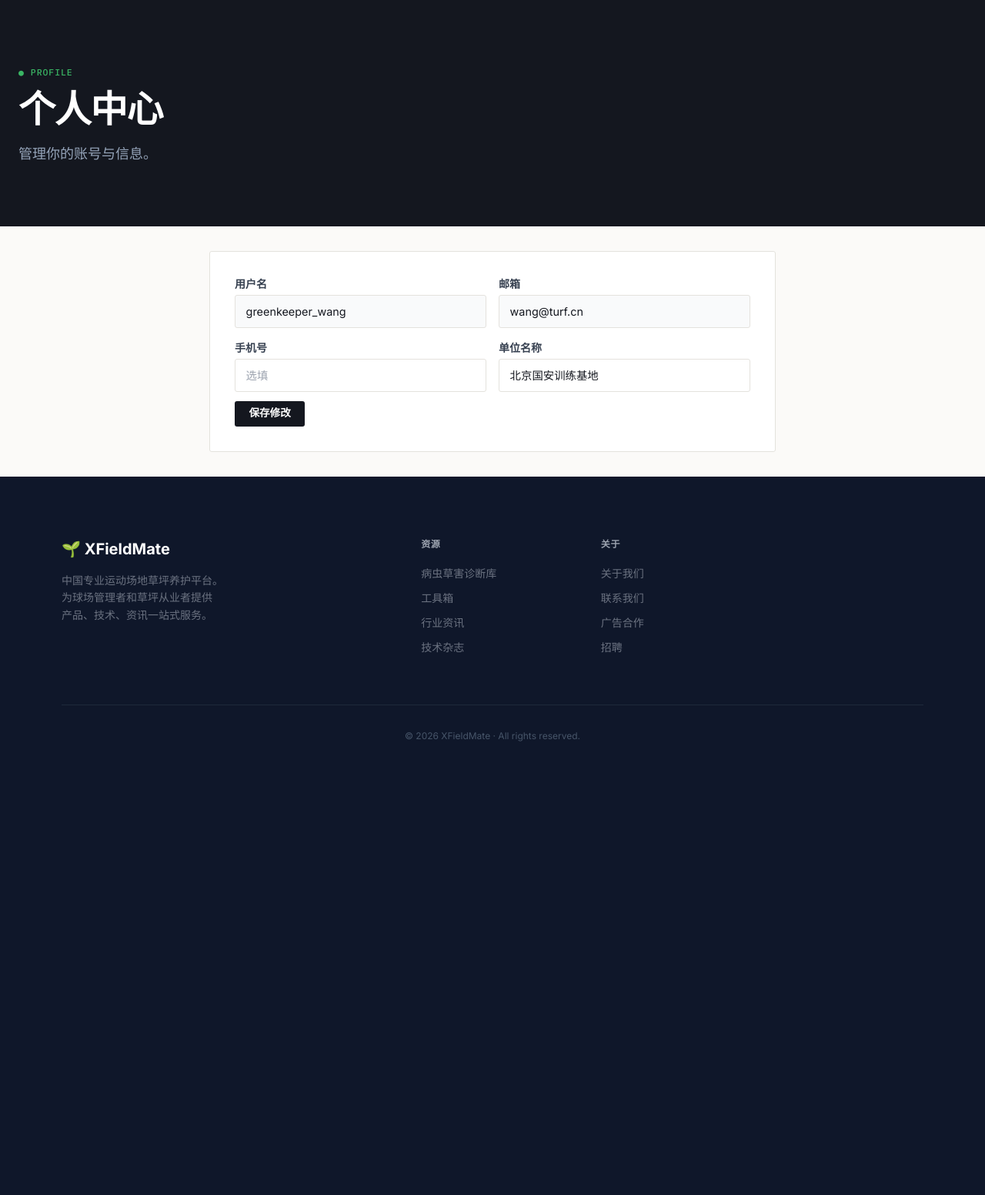
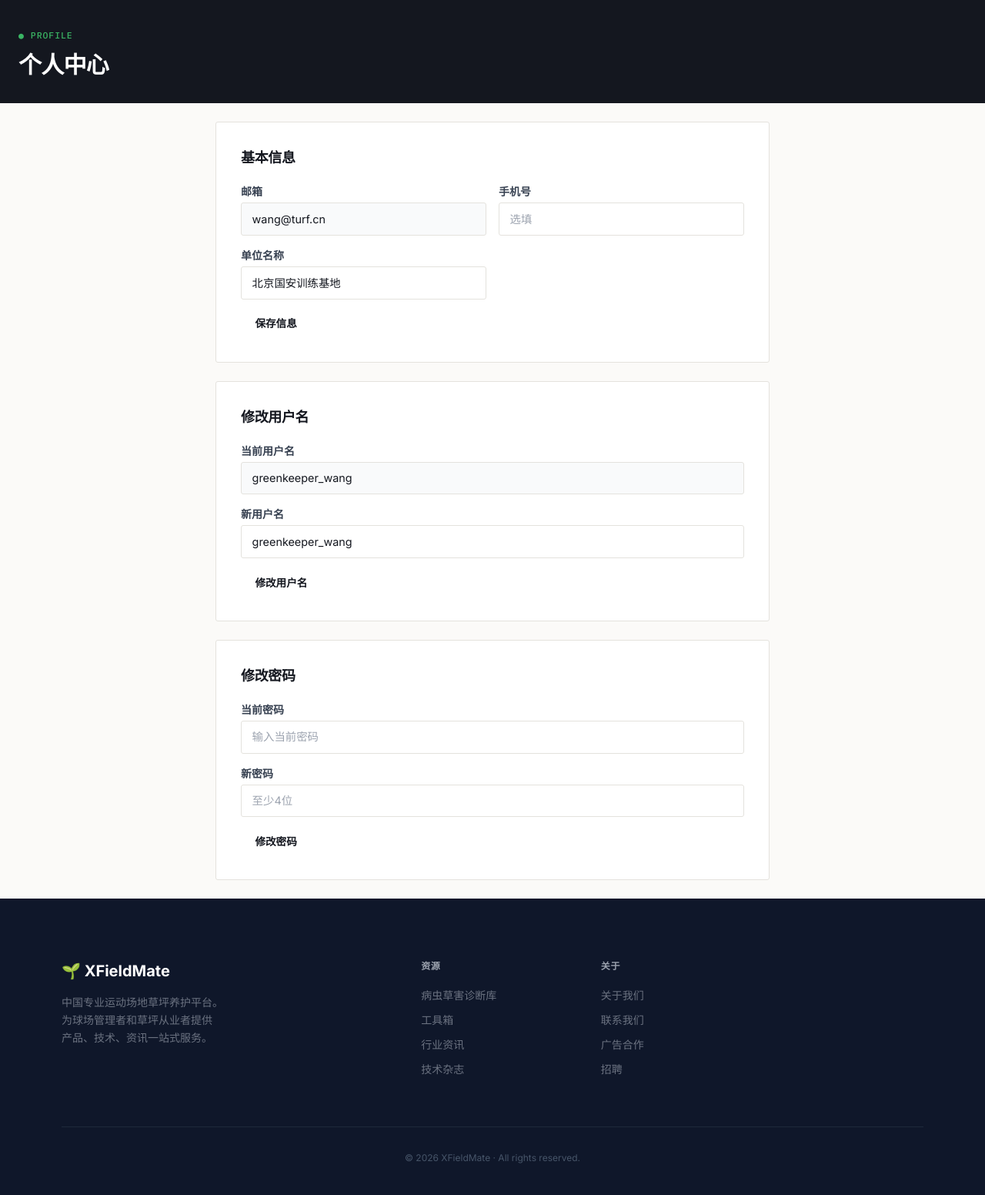
Before and after one commit to liuheming758505-crypto/turfpro, a Flask app: page /profile in a window 1280 px wide. Shown: the part 57-1609 px from the top of the page at 77% size. Before the commit the page ends 1020 px from the top, so only its background shows below. Run offline with Flask 3, Linux system fonts and the light colour scheme; a user stored in the database is signed in; data comes from the database, SQL or seed files in the repository; some libraries are stand-ins or nearby versions.

Commit message:
add: profile with username/password change

```diff
--- a/routes.py
+++ b/routes.py
@@ -134,8 +134,30 @@ def advertise(): return render_template('advertise.html')
 @login_required
 def profile():
     if request.method=='POST':
-        current_user.phone=request.form.get('phone',''); current_user.company=request.form.get('company','')
-        db.session.commit(); flash('已更新','success')
+        action = request.form.get('action','info')
+        if action == 'info':
+            current_user.phone = request.form.get('phone','')
+            current_user.company = request.form.get('company','')
+            db.session.commit(); flash('信息已更新','success')
+        elif action == 'username':
+            new_username = request.form.get('username','').strip()
+            if not new_username: flash('用户名不能为空','error')
+            elif User.query.filter(User.username==new_username, User.id!=current_user.id).first():
+                flash('用户名已被占用','error')
+            else:
+                old_name = current_user.username
+                current_user.username = new_username
+                db.session.commit(); flash(f'用户名已从 {old_name} 改为 {new_username}','success')
+        elif action == 'password':
+            old_pw = request.form.get('current_password','')
+            new_pw = request.form.get('new_password','')
+            if not current_user.check_password(old_pw):
+                flash('当前密码错误','error')
+            elif len(new_pw) < 4:
+                flash('新密码至少4位','error')
+            else:
+                current_user.set_password(new_pw)
+                db.session.commit(); flash('密码已修改','success')
     return render_template('profile.html')
 
 # ==================== 病虫草害诊断库 ====================
--- a/templates/profile.html
+++ b/templates/profile.html
@@ -1,26 +1,41 @@
 {% extends "base.html" %}{% block content %}
+<section style="background:#14171f"><div class="max-w-7xl mx-auto px-6 py-8"><div class="max-w-3xl"><div class="eyebrow mb-3" style="color:#3ab564"><span>●</span><span>PROFILE</span></div><h1 class="text-3xl font-extrabold text-white tracking-tight">个人中心</h1></div></div></section>
 
-<section style="background:#14171f">
-    <div class="max-w-7xl mx-auto px-6 py-20">
-        <div class="max-w-3xl reveal">
-            <div class="eyebrow mb-4" style="color:#3ab564"><span>●</span><span>PROFILE</span></div>
-            <h1 class="text-4xl lg:text-5xl font-extrabold text-white tracking-tight mb-5">个人中心</h1>
-            <p class="text-slate-400 text-base lg:text-lg max-w-xl leading-relaxed">管理你的账号与信息。</p>
-        </div>
-    </div>
-</section>
-
-<section class="max-w-3xl mx-auto px-4 py-8">
-    <div class="card p-8 reveal">
-        <form method="POST" class="space-y-3">
+<div class="max-w-3xl mx-auto px-6 py-6 space-y-6">
+  <!-- 基本信息 -->
+  <div class="card p-8">
+    <h2 class="font-bold text-lg mb-5">基本信息</h2>
+    <form method="POST" class="space-y-4">
+      <input type="hidden" name="action" value="info">
       <div class="grid md:grid-cols-2 gap-4">
-                <div><label class="text-sm font-semibold text-gray-700 mb-1 block">用户名</label><input value="{{ current_user.username }}" class="input bg-gray-50" disabled></div>
         <div><label class="text-sm font-semibold text-gray-700 mb-1 block">邮箱</label><input value="{{ current_user.email }}" class="input bg-gray-50" disabled></div>
         <div><label class="text-sm font-semibold text-gray-700 mb-1 block">手机号</label><input name="phone" value="{{ current_user.phone or '' }}" class="input" placeholder="选填"></div>
         <div><label class="text-sm font-semibold text-gray-700 mb-1 block">单位名称</label><input name="company" value="{{ current_user.company or '' }}" class="input" placeholder="选填"></div>
       </div>
-            <button type="submit" class="btn btn-primary">保存修改</button>
+      <button type="submit" class="btn btn-ink">保存信息</button>
     </form>
   </div>
-</section>
+
+  <!-- 改用户名 -->
+  <div class="card p-8">
+    <h2 class="font-bold text-lg mb-5">修改用户名</h2>
+    <form method="POST" class="space-y-4">
+      <input type="hidden" name="action" value="username">
+      <div><label class="text-sm font-semibold text-gray-700 mb-1 block">当前用户名</label><input value="{{ current_user.username }}" class="input bg-gray-50" disabled></div>
+      <div><label class="text-sm font-semibold text-gray-700 mb-1 block">新用户名</label><input name="username" value="{{ current_user.username }}" class="input" required placeholder="输入新用户名"></div>
+      <button type="submit" class="btn btn-ink">修改用户名</button>
+    </form>
+  </div>
+
+  <!-- 改密码 -->
+  <div class="card p-8">
+    <h2 class="font-bold text-lg mb-5">修改密码</h2>
+    <form method="POST" class="space-y-4">
+      <input type="hidden" name="action" value="password">
+      <div><label class="text-sm font-semibold text-gray-700 mb-1 block">当前密码</label><input type="password" name="current_password" class="input" required placeholder="输入当前密码"></div>
+      <div><label class="text-sm font-semibold text-gray-700 mb-1 block">新密码</label><input type="password" name="new_password" class="input" required placeholder="至少4位"></div>
+      <button type="submit" class="btn btn-ink">修改密码</button>
+    </form>
+  </div>
+</div>
 {% endblock %}
```
Lines whose indentation alone changed are shown as unchanged.
